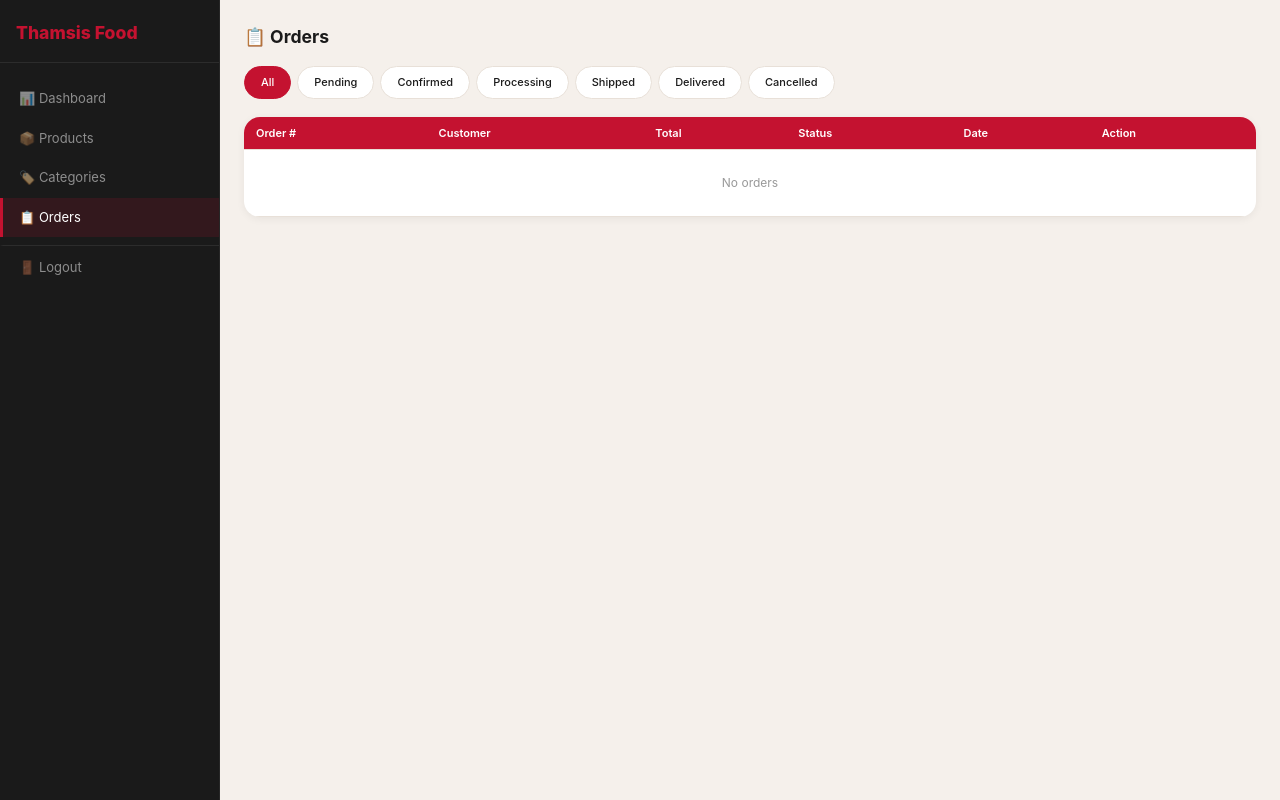
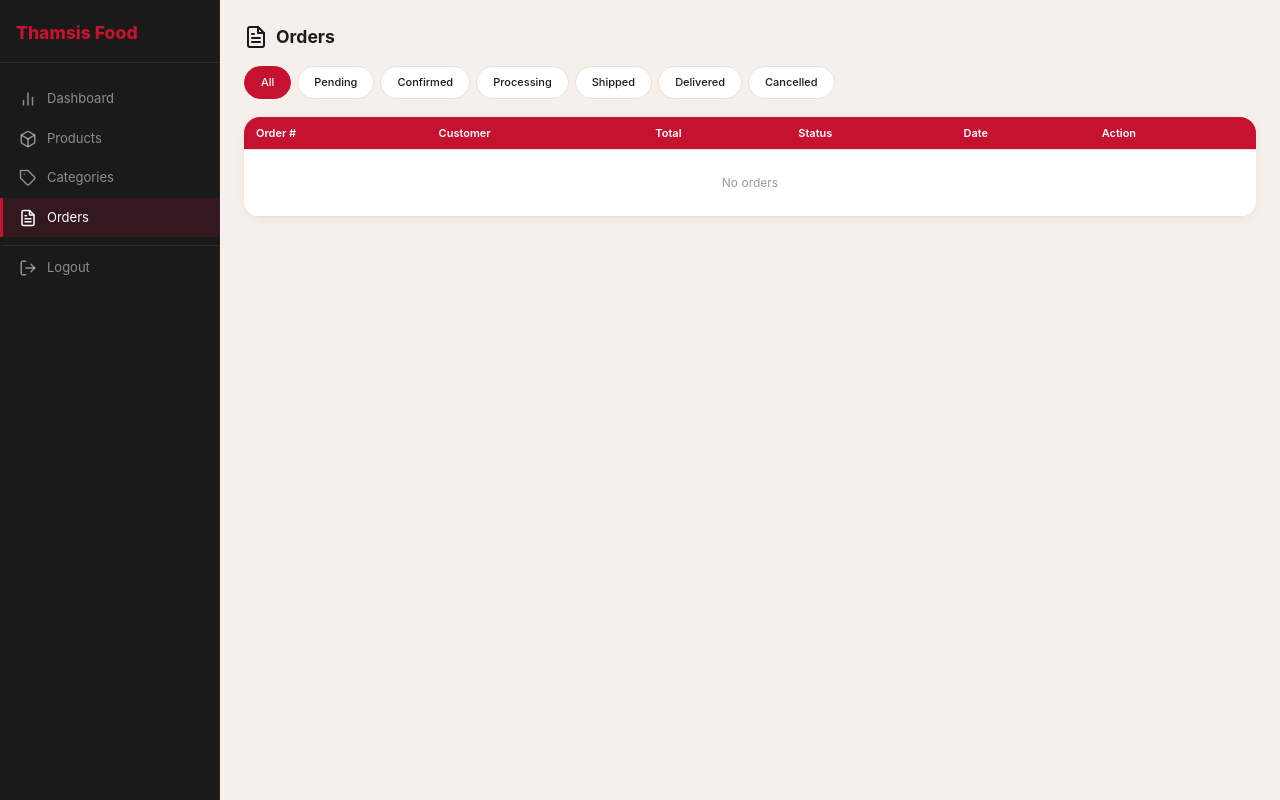
Before and after one commit to hernandezj4/foodshop, a PHP site: page /admin/orders/ in a window 1280 px wide. Run offline with PHP 8.4, Linux system fonts and the light colour scheme; a user stored in the database is signed in; data comes from the database, SQL or seed files in the repository; data that the repository does not hold is empty.

Commit message:
feat: replace all emoji with SVG icons across entire site - 9 new icons added

```diff
--- a/admin/categories/index.php
+++ b/admin/categories/index.php
@@ -17,7 +17,7 @@ adminHeader();
 ?>
 
 <div class="page-header">
-    <h1>🏷️ Categories</h1>
+    <h1><?= svgIcon('tag',24) ?> Categories</h1>
     <a href="<?= APP_URL ?>/admin/categories/create.php" class="btn btn-primary btn-sm">+ Add Category</a>
 </div>
 
--- a/admin/dashboard/index.php
+++ b/admin/dashboard/index.php
@@ -6,7 +6,7 @@ $pendingOrders = $pdo->query("SELECT COUNT(*) FROM orders WHERE status='pending'
 $totalRevenue = $pdo->query("SELECT COALESCE(SUM(total_amount),0) FROM orders WHERE status!='cancelled'")->fetchColumn();
 adminHeader();
 ?>
-<div class="page-header"><h1>📊 Dashboard</h1><span style="font-size:12px;color:var(--gray)">Welcome, <?= sanitize($_SESSION['admin_name']??'Admin') ?></span></div>
+<div class="page-header"><h1><?= svgIcon('chart',24) ?> Dashboard</h1><span style="font-size:12px;color:var(--gray)">Welcome, <?= sanitize($_SESSION['admin_name']??'Admin') ?></span></div>
 <div class="admin-stats">
     <div class="stat-card s-primary"><h3>Products</h3><div class="sv"><?= $totalProducts ?></div></div>
     <div class="stat-card s-success"><h3>Orders</h3><div class="sv"><?= $totalOrders ?></div></div>
--- a/admin/orders/index.php
+++ b/admin/orders/index.php
@@ -8,7 +8,7 @@ $stmt=$pdo->prepare($sql);$stmt->execute($p);$orders=$stmt->fetchAll();
 $statuses=['pending','confirmed','processing','shipped','delivered','cancelled'];
 adminHeader();
 ?>
-<div class="page-header"><h1>📋 Orders</h1></div>
+<div class="page-header"><h1><?= svgIcon('order',24) ?> Orders</h1></div>
 <div class="filter-scroll">
 <a href="<?= APP_URL ?>/admin/orders/" class="filter-btn-pill <?= !$status?'active':'' ?>">All</a>
 <?php foreach($statuses as $s): ?><a href="?status=<?= $s ?>" class="filter-btn-pill <?= $status===$s?'active':'' ?>"><?= ucfirst($s) ?></a><?php endforeach; ?>
--- a/admin/products/index.php
+++ b/admin/products/index.php
@@ -19,7 +19,7 @@ function adminProductImage($p) {
 }
 adminHeader();
 ?>
-<div class="page-header"><h1>📦 Products (<?= count($products) ?>)</h1><a href="<?= APP_URL ?>/admin/products/create.php" class="btn btn-primary btn-sm btn-round">+ Add Product</a></div>
+<div class="page-header"><h1><?= svgIcon('box',24) ?> Products (<?= count($products) ?>)</h1><a href="<?= APP_URL ?>/admin/products/create.php" class="btn btn-primary btn-sm btn-round">+ Add Product</a></div>
 <?php if ($success): ?><div class="toast toast-success" style="position:static;margin-bottom:14px"><?= $success ?></div><?php endif; ?>
 
 <div style="display:flex;gap:6px;margin-bottom:14px;flex-wrap:wrap">
--- a/config/app.php
+++ b/config/app.php
@@ -14,3 +14,7 @@
 define('APP_URL', rtrim($appUrl, '/'));
 define('UPLOAD_PATH', __DIR__ . '/../public/uploads/');
 define('WA_NUMBER', '6285780108474');
+
+function svgIcon($name, $size = 20) {
+    return '<svg width="'.$size.'" height="'.$size.'" style="display:inline-block;vertical-align:middle"><use href="#icon-'.$name.'"/></svg>';
+}
--- a/customer/orders/index.php
+++ b/customer/orders/index.php
@@ -36,7 +36,7 @@ customerHeader();
         </div>
         <div style="border-top:1px solid var(--gray-light);padding-top:8px;margin-top:6px;display:flex;justify-content:space-between;align-items:center">
             <div style="font-size:11px;color:var(--gray)">
-                👤 <?= sanitize($order['name']) ?> · 🏫 <?= sanitize($order['kelas']) ?>
+                <?= svgIcon('user',14) ?> <?= sanitize($order['name']) ?> · <?= svgIcon('school',14) ?> <?= sanitize($order['kelas']) ?>
             </div>
             <div style="font-weight:800;color:var(--red)">Rp <?= number_format($order['total'],0,',','.') ?></div>
         </div>
--- a/customer/products/detail.php
+++ b/customer/products/detail.php
@@ -37,7 +37,7 @@ customerHeader();
         <span class="cat"><?= $product['category_name'] ?></span>
         <h1><?= sanitize($product['name']) ?></h1>
         <div class="product-rating" style="margin:6px 0">
-            <span class="star">★</span>
+            <span class="star"><?= svgIcon('star',14) ?></span>
             <span>4.<?= rand(5,9) ?></span>
             <span class="count">(<?= rand(1,12) ?>K+ reviews)</span>
         </div>
--- a/customer/products/index.php
+++ b/customer/products/index.php
@@ -89,7 +89,7 @@ customerHeader();
                 <div class="product-name"><?= sanitize($p['name']) ?></div>
                 <div class="product-desc"><?= sanitize(substr($p['description'],0,50)) ?></div>
                 <div class="product-rating">
-                    <span class="star">★</span>
+                    <span class="star"><?= svgIcon('star',14) ?></span>
                     <span>4.<?= rand(5,9) ?></span>
                     <span class="count">(<?= rand(1,10) ?>K+)</span>
                 </div>
--- a/customer/wishlist/index.php
+++ b/customer/wishlist/index.php
@@ -24,11 +24,11 @@ customerHeader();
 ?>
 
 <div class="section">
-    <h2 class="page-title" style="padding:0 0 14px">❤️ My Wishlist</h2>
+    <h2 class="page-title" style="padding:0 0 14px"><?= svgIcon('heart',22) ?> My Wishlist</h2>
 
     <?php if (empty($products)): ?>
     <div class="empty-state">
-        <div class="icon">❤️</div>
+        <div class="icon"><?= svgIcon('heart',48) ?></div>
         <h3>Belum ada wishlist</h3>
         <p>Tandai produk favoritmu dengan tombol hati</p>
         <a href="<?= APP_URL ?>/customer/products/" class="btn btn-primary btn-round">Browse Menu</a>
@@ -52,7 +52,7 @@ customerHeader();
                     <form method="POST" action="<?= APP_URL ?>/customer/cart/add.php" style="margin:0">
                         <input type="hidden" name="product_id" value="<?= $p['id'] ?>">
                         <input type="hidden" name="quantity" value="1">
-                        <button type="submit" class="product-add js-add-cart" title="Add to Cart">+</button>
+                        <button type="submit" class="product-add js-add-cart" title="Add to Cart"><?= svgIcon('plus',16) ?></button>
                     </form>
                     <?php endif; ?>
                 </div>
--- a/includes/admin_layout.php
+++ b/includes/admin_layout.php
@@ -13,15 +13,16 @@ function adminHeader() {
     <link rel="stylesheet" href="<?= APP_URL ?>/css/style.css">
 </head>
 <body>
+<?= file_get_contents(__DIR__ . '/../public/img/icons.svg') ?>
 <div class="admin-wrapper">
     <aside class="sidebar">
         <div class="sidebar-brand"><?= APP_NAME ?></div>
         <ul class="sidebar-menu">
-            <li><a href="<?= APP_URL ?>/admin/dashboard/" class="<?= $sub==='dashboard'?'active':'' ?>">📊 Dashboard</a></li>
-            <li><a href="<?= APP_URL ?>/admin/products/" class="<?= $sub==='products'?'active':'' ?>">📦 Products</a></li>
-            <li><a href="<?= APP_URL ?>/admin/categories/" class="<?= $sub==='categories'?'active':'' ?>">🏷️ Categories</a></li>
-            <li><a href="<?= APP_URL ?>/admin/orders/" class="<?= $sub==='orders'?'active':'' ?>">📋 Orders</a></li>
-            <li><a href="<?= APP_URL ?>/admin/auth/logout.php" class="sidebar-logout">🚪 Logout</a></li>
+            <li><a href="<?= APP_URL ?>/admin/dashboard/" class="<?= $sub==='dashboard'?'active':'' ?>"><?= svgIcon('chart',18) ?> Dashboard</a></li>
+            <li><a href="<?= APP_URL ?>/admin/products/" class="<?= $sub==='products'?'active':'' ?>"><?= svgIcon('box',18) ?> Products</a></li>
+            <li><a href="<?= APP_URL ?>/admin/categories/" class="<?= $sub==='categories'?'active':'' ?>"><?= svgIcon('tag',18) ?> Categories</a></li>
+            <li><a href="<?= APP_URL ?>/admin/orders/" class="<?= $sub==='orders'?'active':'' ?>"><?= svgIcon('order',18) ?> Orders</a></li>
+            <li><a href="<?= APP_URL ?>/admin/auth/logout.php" class="sidebar-logout"><?= svgIcon('logout',18) ?> Logout</a></li>
         </ul>
     </aside>
     <main class="admin-content">
--- a/includes/customer_layout.php
+++ b/includes/customer_layout.php
@@ -1,9 +1,5 @@
 <?php
 require_once __DIR__ . '/../config/auth.php';
-
-function svgIcon($name, $size = 20) {
-    return '<svg width="'.$size.'" height="'.$size.'" style="display:inline-block;vertical-align:middle"><use href="#icon-'.$name.'"/></svg>';
-}
 
 function customerHeader() {
     $cart = $_SESSION['cart'] ?? [];
--- a/public/css/style.css
+++ b/public/css/style.css
@@ -112,7 +112,7 @@ ul{list-style:none}
 
 /* CART PAGE */
 .cart-page{padding:16px}
-.page-title{font-size:1.1rem;font-weight:800;margin-bottom:16px}
+.page-title{font-size:1.1rem;font-weight:800;margin-bottom:16px;display:flex;align-items:center;gap:8px}
 .cart-item{display:flex;gap:12px;padding:14px;background:var(--white);border-radius:var(--radius);box-shadow:var(--shadow);margin-bottom:10px;align-items:center}
 .cart-item-img{width:70px;height:70px;border-radius:var(--radius-sm);object-fit:contain;flex-shrink:0;background:var(--beige);padding:6px}
 .cart-item-info{flex:1;min-width:0}
@@ -199,12 +199,13 @@ ul{list-style:none}
 .sidebar-brand{padding:20px 16px 16px;font-size:1.1rem;font-weight:800;color:var(--red);border-bottom:1px solid rgba(255,255,255,.08)}
 .sidebar-menu{margin-top:8px;padding:8px 0}
 .sidebar-menu a{display:flex;align-items:center;gap:10px;padding:10px 16px;color:rgba(255,255,255,.5);font-size:13px;transition:.15s;border-left:3px solid transparent}
+.sidebar-menu a svg{flex-shrink:0}
 .sidebar-menu a:hover{background:rgba(255,255,255,.05);color:rgba(255,255,255,.9)}
 .sidebar-menu a.active{background:rgba(196,18,48,.15);color:#fff;border-left-color:var(--red)}
 .admin-content{margin-left:220px;flex:1;padding:24px;background:var(--beige);max-width:100%}
 .sidebar-logout{border-top:1px solid rgba(255,255,255,.08);margin-top:8px;padding-top:12px!important}
 .page-header{display:flex;justify-content:space-between;align-items:center;margin-bottom:16px;flex-wrap:wrap;gap:8px}
-.page-header h1{font-size:1.1rem;font-weight:700}
+.page-header h1{font-size:1.1rem;font-weight:700;display:flex;align-items:center;gap:8px}
 .admin-stats{display:grid;grid-template-columns:repeat(2,1fr);gap:12px;margin-bottom:20px}
 .stat-card{background:var(--white);padding:14px;border-radius:var(--radius);box-shadow:var(--shadow)}
 .stat-card h3{font-size:11px;color:var(--gray);margin-bottom:4px}
--- a/public/index.php
+++ b/public/index.php
@@ -91,7 +91,7 @@ customerHeader();
                 <div class="product-name"><?= sanitize($p['name']) ?></div>
                 <div class="product-desc"><?= sanitize(substr($p['description'],0,50)) ?></div>
                 <div class="product-rating">
-                    <span class="star">★</span>
+                    <span class="star"><?= svgIcon('star',14) ?></span>
                     <span>4.<?= rand(5,9) ?></span>
                     <span class="count">(<?= rand(1,12) ?>K+)</span>
                 </div>
@@ -146,7 +146,7 @@ customerHeader();
                 <div class="product-name"><?= sanitize($p['name']) ?></div>
                 <div class="product-desc"><?= sanitize(substr($p['description'],0,50)) ?></div>
                 <div class="product-rating">
-                    <span class="star">★</span>
+                    <span class="star"><?= svgIcon('star',14) ?></span>
                     <span>4.<?= rand(5,9) ?></span>
                     <span class="count">(<?= rand(1,8) ?>K+)</span>
                 </div>
```
Also changed, not shown: customer/contact/index.php (+8 -8 lines), public/img/icons.svg.
